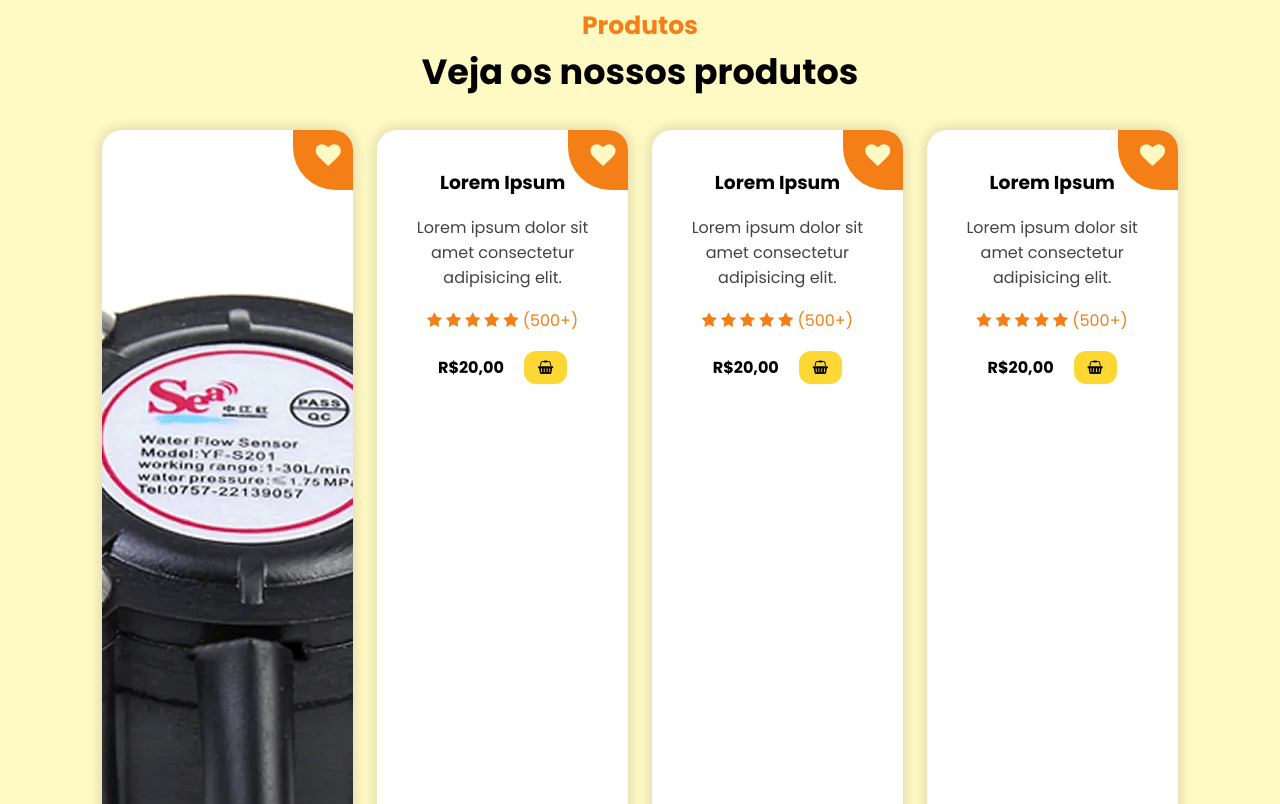
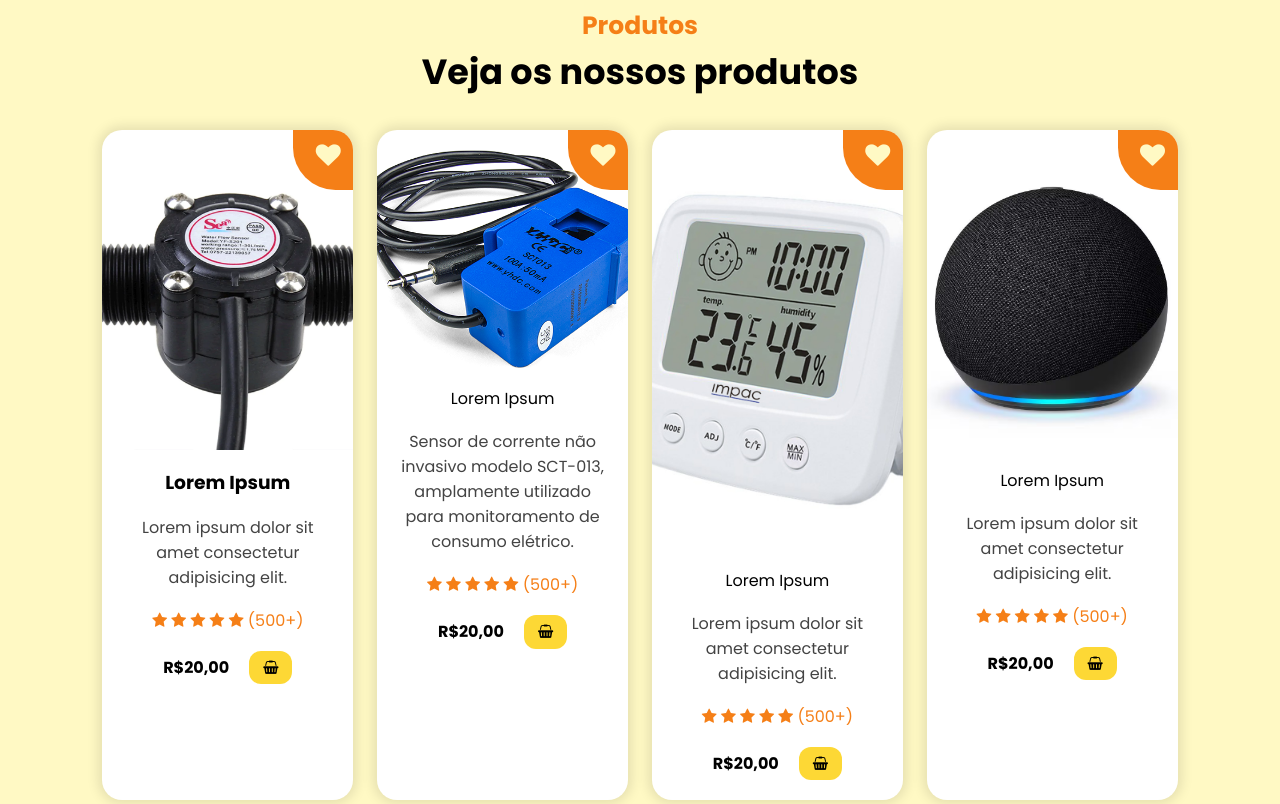
Before and after one commit to LukeFalcox/ProjetoIntegradorSem1, a website: page index.html in a window 1280 px wide. Shown: the part 980-1784 px from the top of the page. Drawn offline with Linux system fonts and the light colour scheme.

Commit message:
Atualizar

```diff
--- a/assets/css/styles.css
+++ b/assets/css/styles.css
@@ -318,6 +318,8 @@ header {
   gap: 20px;
 }
 
+
+
 @media screen and (max-width: 1170px) {
   #dishes {
     flex-wrap: wrap;
--- a/index.html
+++ b/index.html
@@ -91,7 +91,7 @@
               <i class="fa fa-heart" aria-hidden="true"></i>
             </div>
 
-            <img src="/assets/img/fluxo de water.png" alt="" class="dish-image" />
+            <img src="/assets/img/fluxo de water.png" style="width: 300px; height: auto;">
 
             <h3 class="dish-title">Lorem Ipsum</h3>
 
@@ -121,7 +121,37 @@
               <i class="fa fa-heart" aria-hidden="true"></i>
             </div>
 
-            <img src="" alt="" class="dish-image" />
+            <img src="/assets/img/Sensor de Energia.png" style="width: 300px;" height="auto"
+
+            <h3 class="dish-title">Lorem Ipsum</h3>
+
+            <span class="dish-description">
+              Sensor de corrente não invasivo modelo SCT-013, amplamente utilizado para monitoramento de consumo elétrico.
+            </span>
+
+            <div class="dish-rate">
+              <i class="fa fa-star" aria-hidden="true"></i>
+              <i class="fa fa-star" aria-hidden="true"></i>
+              <i class="fa fa-star" aria-hidden="true"></i>
+              <i class="fa fa-star" aria-hidden="true"></i>
+              <i class="fa fa-star" aria-hidden="true"></i>
+              <span>(500+)</span>
+            </div>
+
+            <div class="dish-price">
+              <h4>R$20,00</h4>
+              <button class="btn-default">
+                <i class="fa fa-shopping-basket" aria-hidden="true"></i>
+              </button>
+            </div>
+          </div>
+
+          <div class="dish">
+            <div class="dish-heart">
+              <i class="fa fa-heart" aria-hidden="true"></i>
+            </div>
+
+            <img src="/assets/img/Sensor temp.jpg" style="width: 400px;" height="auto"
 
             <h3 class="dish-title">Lorem Ipsum</h3>
 
@@ -151,37 +181,7 @@
               <i class="fa fa-heart" aria-hidden="true"></i>
             </div>
 
-            <img src="" alt="" class="dish-image" />
-
-            <h3 class="dish-title">Lorem Ipsum</h3>
-
-            <span class="dish-description">
-              Lorem ipsum dolor sit amet consectetur adipisicing elit.
-            </span>
-
-            <div class="dish-rate">
-              <i class="fa fa-star" aria-hidden="true"></i>
-              <i class="fa fa-star" aria-hidden="true"></i>
-              <i class="fa fa-star" aria-hidden="true"></i>
-              <i class="fa fa-star" aria-hidden="true"></i>
-              <i class="fa fa-star" aria-hidden="true"></i>
-              <span>(500+)</span>
-            </div>
-
-            <div class="dish-price">
-              <h4>R$20,00</h4>
-              <button class="btn-default">
-                <i class="fa fa-shopping-basket" aria-hidden="true"></i>
-              </button>
-            </div>
-          </div>
-
-          <div class="dish">
-            <div class="dish-heart">
-              <i class="fa fa-heart" aria-hidden="true"></i>
-            </div>
-
-            <img src="" alt="" class="dish-image" />
+            <img src="/assets/img/Alexa.avif" style="width: 300px;" height="auto"
 
             <h3 class="dish-title">Lorem Ipsum</h3>
 
```
Also changed, not shown: assets/img/Alexa.avif (added), assets/img/Sensor de Energia.png (added), assets/img/Sensor temp.jpg (added), assets/img/Sensor temp.png (deleted), assets/img/casa int.webp (deleted), assets/img/img 1 sensor.png (deleted).
